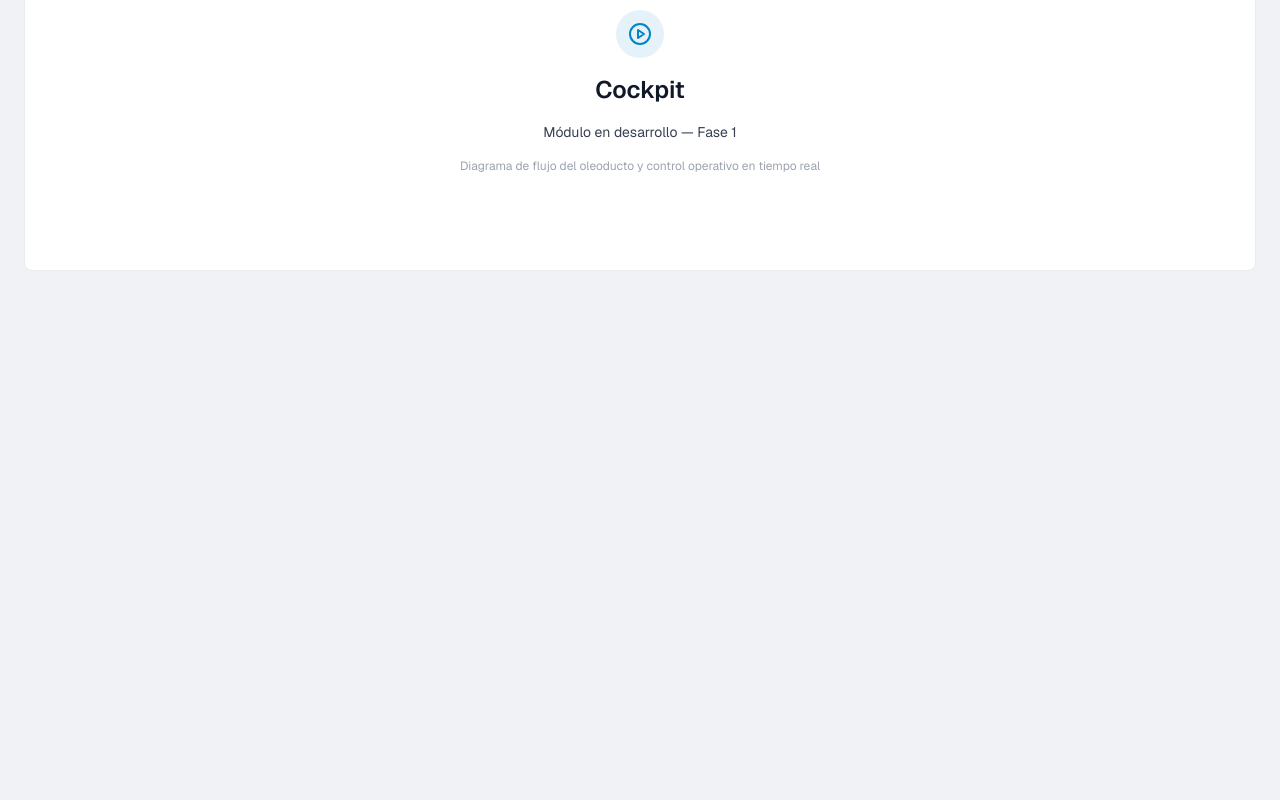
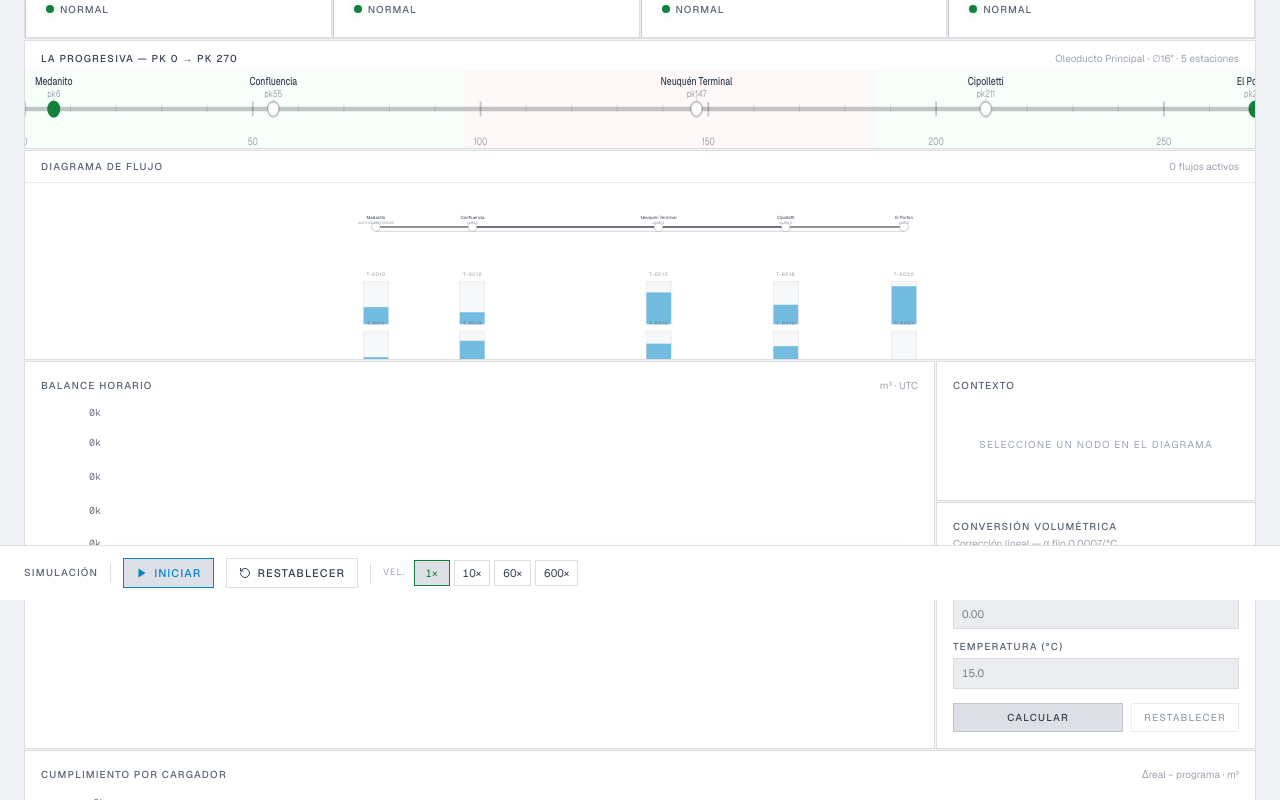
Before and after one commit to AngheloAlva/pipeline-operations-platform, a Next.js app: page /cockpit in a window 1280 px wide. Shown: the part 200-1000 px from the top of the page. Before the commit the page ends 800 px from the top, so only its background shows below. Built offline with nearby package versions, Linux system fonts and the light colour scheme.

Commit message:
feat(cockpit): wire cockpit page and layout — simulation loop, full panel composition

```diff
--- /dev/null
+++ b/src/app/cockpit/layout.tsx
@@ -0,0 +1,44 @@
+/**
+ * Cockpit layout — carries route metadata so cockpit/page.tsx can use "use client".
+ * SR-008 req 7, SR-013 req 6.
+ * Metadata MUST live here, NOT in page.tsx (which has "use client").
+ *
+ * Design note: The root layout renders <Header /> (RSC, no client islands).
+ * SimClock is a "use client" island that the design places "in the header area".
+ * Since the Next.js root layout's Header is shared across all routes, SimClock
+ * is rendered here in the cockpit-specific instrument bar (immediately below the
+ * main nav header) — keeping Header.tsx free of "use client" per SR-008 req 2.
+ */
+
+import type { Metadata } from "next";
+import type { ReactNode } from "react";
+import { SimClock } from "@/components/layout/SimClock";
+
+export const metadata: Metadata = {
+  title: "Cockpit — Pipeline Ops",
+  description:
+    "Panel de control operativo del oleoducto — diagrama de flujo en tiempo real, balance volumétrico y control de simulación.",
+};
+
+interface CockpitLayoutProps {
+  children: ReactNode;
+}
+
+/**
+ * CockpitLayout wraps the cockpit page.
+ * Renders SimClock in the cockpit instrument sub-header (top of route content),
+ * adjacent to the main nav header, without converting Header.tsx to a client component.
+ */
+export default function CockpitLayout({ children }: CockpitLayoutProps) {
+  return (
+    <>
+      {/* Cockpit instrument sub-header — cockpit-specific toolbar with SimClock */}
+      <div className="border-b border-border-subtle bg-surface-raised px-4 py-1.5 sm:px-6">
+        <div className="mx-auto flex max-w-screen-xl items-center justify-end">
+          <SimClock />
+        </div>
+      </div>
+      {children}
+    </>
+  );
+}
--- a/src/app/cockpit/page.tsx
+++ b/src/app/cockpit/page.tsx
@@ -1,35 +1,115 @@
-import type { Metadata } from "next";
+"use client";
 
-export const metadata: Metadata = {
-  title: "Cockpit — Pipeline Ops",
-};
+/**
+ * Cockpit page — full SR-013 layout.
+ * SR-013: CockpitKPIs → PkRuler → FlowDiagram → (BalancePanel + ContextPanel) → WaterfallChart.
+ *         SimControls in sticky bottom bar.
+ * SR-014: useSimulationLoop mounted once here; per-tank selectors in TankNode (inside FlowDiagram).
+ * "use client" required for hooks (useWorldData, useSimulationStore).
+ * Metadata is in cockpit/layout.tsx — NOT here (SR-008 req 7, SR-013 req 6).
+ */
 
+import { useEffect, useMemo } from "react";
+import { useWorldData } from "@/hooks/useWorldData";
+import { useSimulationStore } from "@/store/simulationStore";
+import { useSimulationLoop } from "@/hooks/useSimulationLoop";
+import { useSelectionStore } from "@/store/selectionStore";
+
+import { CockpitKPIs } from "@/components/cockpit/CockpitKPIs";
+import { PkRuler } from "@/components/ui/PkRuler";
+import { FlowDiagram } from "@/components/cockpit/FlowDiagram";
+import { BalancePanel } from "@/components/cockpit/BalancePanel";
+import { ContextPanel } from "@/components/cockpit/ContextPanel";
+import { WaterfallChart } from "@/components/cockpit/WaterfallChart";
+import { ConversionWidget } from "@/components/cockpit/ConversionWidget";
+import { SimControls } from "@/components/cockpit/SimControls";
+
+// ============================================================================
+// PAGE COMPONENT
+// ============================================================================
+
+/**
+ * CockpitPage — composes the full cockpit dashboard.
+ * - Mounts useSimulationLoop ONCE at page level (SR-004).
+ * - Calls simulationStore.init() once the world is ready (SR-003 req 3).
+ * - Layout order per SR-013 req 1.
+ */
 export default function CockpitPage() {
+  const { world } = useWorldData();
+  const init = useSimulationStore((state) => state.init);
+  const selectedEntityId = useSelectionStore((state) => state.selectedEntityId);
+
+  // Mount rAF simulation loop once at page level — SR-004
+  useSimulationLoop();
+
+  // Initialize store from world seed once world is ready — SR-003
+  useEffect(() => {
+    if (world) init(world);
+  }, [world, init]);
+
+  // Derive BalancePanel props from world movements
+  const tankIds = useMemo(() => {
+    if (!world) return new Set<string>();
+    return new Set(world.tanks.map((t) => t.id));
+  }, [world]);
+
+  // Derive WaterfallChart inputs from volumeTargets + shippers
+  const waterfallInputs = useMemo(() => {
+    if (!world) return [];
+    return world.shippers.map((shipper) => {
+      const targets = world.volumeTargets.filter((vt) => vt.shipperId === shipper.id);
+      const real = targets.reduce((sum, t) => sum + (t.realM3 ?? 0), 0);
+      const programa = targets.reduce((sum, t) => sum + t.programM3, 0);
+      const presupuesto = targets.reduce((sum, t) => sum + t.budgetM3, 0);
+      return { shipperId: shipper.id, name: shipper.name, real, programa, presupuesto };
+    });
+  }, [world]);
+
+  // Loading state — world is always ready (bundled seed), but guard for type safety
+  if (!world) {
+    return (
+      <div className="flex items-center justify-center py-32">
+        <span
+          className="text-[11px] uppercase tracking-[0.12em] text-ink-muted"
+          style={{ fontFamily: "var(--font-mono), monospace" }}
+        >
+          Cargando datos del oleoducto…
+        </span>
+      </div>
+    );
+  }
+
   return (
-    <div className="mx-auto max-w-screen-xl px-4 py-16 sm:px-6">
-      <div className="flex flex-col items-center justify-center gap-4 rounded-lg border border-border-subtle bg-surface-raised py-24 text-center">
-        <div className="flex h-12 w-12 items-center justify-center rounded-full bg-status-flow-bg text-status-flow">
-          <svg
-            xmlns="http://www.w3.org/2000/svg"
-            width="24"
-            height="24"
-            viewBox="0 0 24 24"
-            fill="none"
-            stroke="currentColor"
-            strokeWidth="2"
-            strokeLinecap="round"
-            strokeLinejoin="round"
-            aria-hidden="true"
-          >
-            <circle cx="12" cy="12" r="10" />
-            <polygon points="10 8 16 12 10 16 10 8" />
-          </svg>
+    <div className="flex min-h-[calc(100vh-96px)] flex-col">
+      {/* Main content — scrollable */}
+      <div className="flex-1 overflow-auto">
+        <div className="mx-auto max-w-screen-xl space-y-px px-4 py-4 sm:px-6">
+          {/* 1. KPI row — SR-013 req 1 */}
+          <CockpitKPIs world={world} />
+
+          {/* 2. PkRuler — SR-013 req 4 */}
+          <PkRuler pipeline={world.pipeline} stations={world.stations} />
+
+          {/* 3. FlowDiagram — SR-013 req 1 */}
+          <FlowDiagram world={world} />
+
+          {/* 4. Side-by-side: BalancePanel + (ContextPanel + ConversionWidget) — SR-013 req 1 */}
+          <div className="grid grid-cols-1 gap-px md:grid-cols-[1fr_320px]">
+            <BalancePanel movements={world.movements} tankIds={tankIds} />
+            <div className="flex flex-col gap-px">
+              <ContextPanel world={world} />
+              <ConversionWidget selectedNodeId={selectedEntityId} />
+            </div>
+          </div>
+
+          {/* 5. WaterfallChart — SR-013 req 1 */}
+          <WaterfallChart inputs={waterfallInputs} />
         </div>
-        <h1 className="text-2xl font-semibold text-text-primary">Cockpit</h1>
-        <p className="max-w-md text-sm text-text-secondary">Módulo en desarrollo — Fase 1</p>
-        <p className="text-xs text-text-disabled">
-          Diagrama de flujo del oleoducto y control operativo en tiempo real
-        </p>
+      </div>
+
+      {/* Sticky bottom bar — SimControls — SR-013 req 2 */}
+      <div className="sticky bottom-0 z-30">
+        <SimControls />
       </div>
     </div>
   );
```
